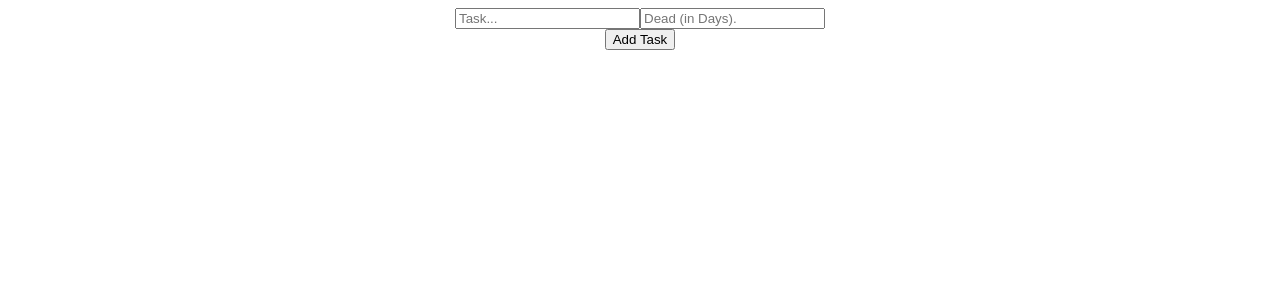
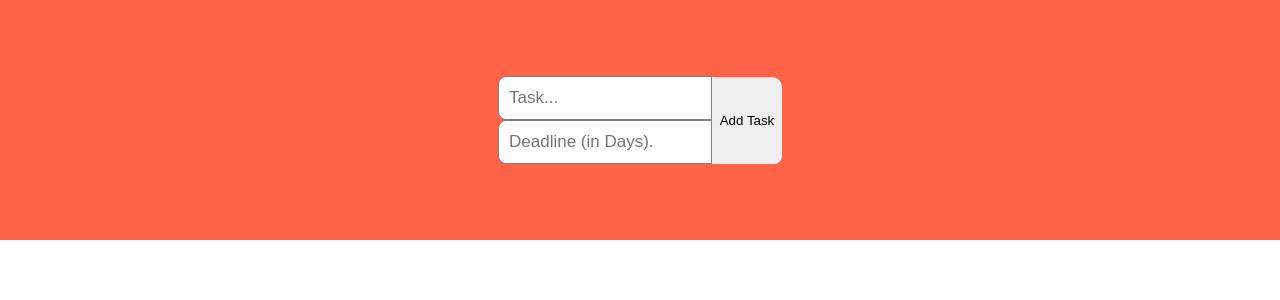
Before and after one commit to fwd-repo/typescript-todolist, a React (Create React App) app: page / in a window 1280 px wide. Shown: the top 300 px of the page. Built offline with nearby package versions, Linux system fonts and the light colour scheme.

Commit message:
Add css styling to App

```diff
--- a/src/App.css
+++ b/src/App.css
@@ -1,38 +1,52 @@
 .App {
-  text-align: center;
+  display: flex;
+  align-items: center;
+  flex-direction: column;
+  width: 100vw;
+  height: 100vh;
+  font-family: Arial, Helvetica, sans-serif;
 }
 
-.App-logo {
-  height: 40vmin;
-  pointer-events: none;
+body {
+  margin: 0%;
+  padding: 0%;
 }
 
-@media (prefers-reduced-motion: no-preference) {
-  .App-logo {
-    animation: App-logo-spin infinite 20s linear;
-  }
+.header {
+  flex: 30%;
+  background-color: tomato;
+  width: 100%;
+  display: flex;
+  justify-content: center;
+  align-items: center;
 }
 
-.App-header {
-  background-color: #282c34;
-  min-height: 100vh;
+.header .inputContainer {
   display: flex;
   flex-direction: column;
-  align-items: center;
-  justify-content: center;
-  font-size: calc(10px + 2vmin);
-  color: white;
 }
 
-.App-link {
-  color: #61dafb;
+.header input {
+  width: 200px;
+  height: 40px;
+  border: none;
+  border-bottom-left-radius: 8px;
+  border-top-left-radius: 8px;
+  padding-left: 10px;
+  font-size: 17px;
+  border: 1px solid grey;
 }
 
-@keyframes App-logo-spin {
-  from {
-    transform: rotate(0deg);
-  }
-  to {
-    transform: rotate(360deg);
-  }
+.header button {
+  width: 70px;
+  height: 87px;
+  border: none;
+  border-bottom-right-radius: 8px;
+  border-top-right-radius: 10px;
+  cursor: pointer;
 }
+
+.todoList {
+  flex: 70%;
+  width: 100%;
+}
--- a/src/App.tsx
+++ b/src/App.tsx
@@ -8,7 +8,7 @@ const App: FC = () => {
       <div className='header'>
         <div className='inputContainer'>
           <input type='text' placeholder='Task...' />
-          <input type='number' placeholder='Dead (in Days).' />
+          <input type='number' placeholder='Deadline (in Days).' />
         </div>
         <button>Add Task</button>
       </div>
```
